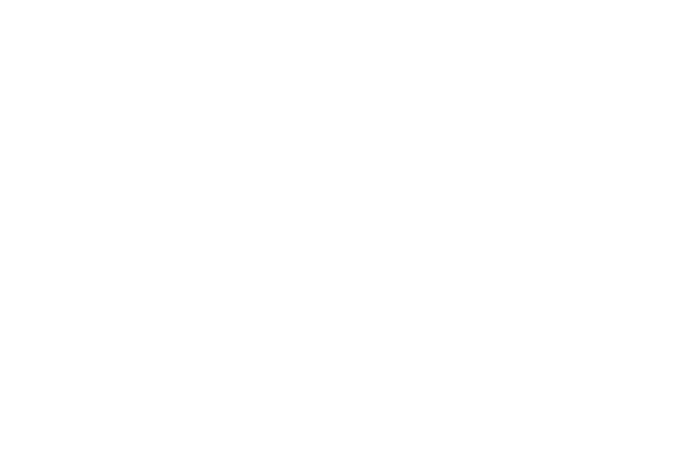
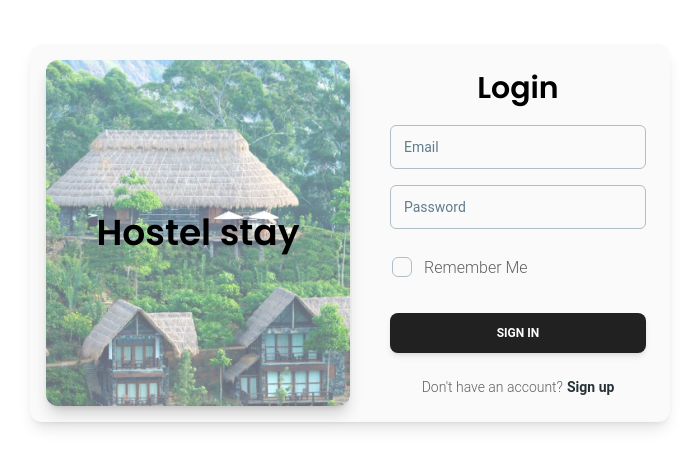
Before and after one commit to AmanPant9026/Project-Hostel, a React (Vite) app in the folder Project Hostel/: page /login in a window 1280 px wide. Before the commit this address had no page. Shown: the part 167-634 px from the top of the page, without its empty margins (290-989 px from the left). Built offline with nearby package versions, Linux system fonts and the light colour scheme.

Commit message:
Added Login window front-end

```diff
--- a/Project Hostel/src/App.jsx
+++ b/Project Hostel/src/App.jsx
@@ -7,10 +7,10 @@
 import HomePage from "./pages/HomePage";
 import OwnerDashboard from "./pages/OwnerDashboard";
 import UserDashboard from "./pages/UserDashboard";
+import Login from "./pages/Login";
+import Signup from "./pages/Signup";
 
 function App() {
-  const [count, setCount] = useState(0);
-
   return (
     //full containers
     //and route mangement
@@ -20,6 +20,8 @@
           <Route path="/" element={<HomePage />} />
           <Route path="/owner" element={<OwnerDashboard />} />
           <Route path="/user" element={<UserDashboard />} />
+          <Route path="/login" element={<Login />} />
+          <Route path="/signup" element={<Signup />} />
         </Routes>
       </BrowserRouter>
     </div>
--- /dev/null
+++ b/Project Hostel/src/pages/Login.jsx
@@ -0,0 +1,66 @@
+import React from "react";
+import {
+  Card,
+  CardHeader,
+  CardBody,
+  CardFooter,
+  Typography,
+  Input,
+  Checkbox,
+  Button
+} from "@material-tailwind/react";
+const Login = () => {
+  return (
+    <div className="flex items-center justify-center w-screen h-screen">
+      <div className="w-1/2 ">
+        <Card className="flex flex-row shadow-lg bg-gray-50 h-1/2">
+          <CardHeader
+            floated={false}
+            variant="gradient"
+            color="gray"
+            className="flex items-center justify-center w-1/2 mb-4 bg-opacity-50 bg-center bg-no-repeat bg-cover place-items-center bg-login"
+          >
+            <div className="flex items-center justify-center w-full h-full bg-white bg-opacity-35">
+              <Typography variant="h2" className="text-black font-poppins">
+                Hostel stay
+              </Typography>
+            </div>
+          </CardHeader>
+
+          <div className="w-1/2">
+            <CardBody className="flex flex-col gap-4">
+              <div className="flex items-center justify-center">
+                <Typography variant="h3" color="black" className="font-poppins">
+                  Login
+                </Typography>
+              </div>
+
+              <Input label="Email" size="lg" />
+              <Input label="Password" size="lg" />
+              <div className="-ml-2.5">
+                <Checkbox label="Remember Me" />
+              </div>
+            </CardBody>
+            <CardFooter className="pt-0">
+              <Button fullWidth>Sign In</Button>
+              <Typography variant="small" className="flex justify-center mt-6">
+                Don&apos;t have an account?
+                <Typography
+                  as="a"
+                  href="#signup"
+                  variant="small"
+                  color="blue-gray"
+                  className="ml-1 font-bold"
+                >
+                  Sign up
+                </Typography>
+              </Typography>
+            </CardFooter>
+          </div>
+        </Card>
+      </div>
+    </div>
+  );
+};
+
+export default Login;
--- /dev/null
+++ b/Project Hostel/src/pages/Signup.jsx
@@ -0,0 +1,11 @@
+import React from "react";
+
+const Signup = () => {
+  return (
+    <div>
+      <div>Signup</div>
+    </div>
+  );
+};
+
+export default Signup;
--- a/Project Hostel/src/tailwind.config.js
+++ /dev/null
@@ -1 +0,0 @@
-// Tailwind CSS configuration
--- a/Project Hostel/tailwind.config.js
+++ b/Project Hostel/tailwind.config.js
@@ -26,6 +26,9 @@
       'lg': '960px',
       'xl':'1440px',
     },
+    backgroundImage: {
+      login:"url('./src/assets/wallpaper.png')"
+    }
 
 
   },
```
Also changed, not shown: Project Hostel/src/assets/3726420.jpg (added), Project Hostel/src/assets/wallpaper.png (added).
